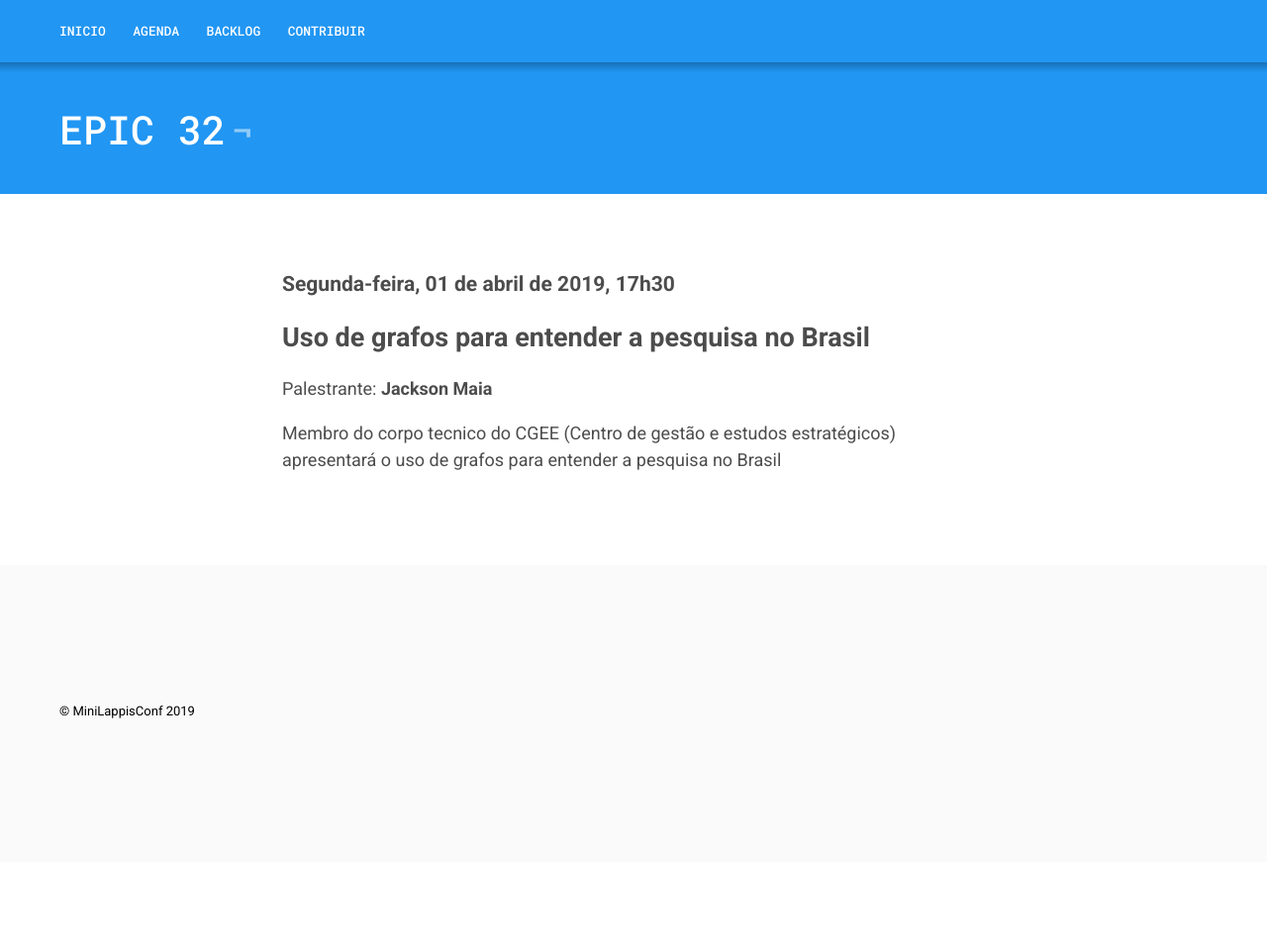
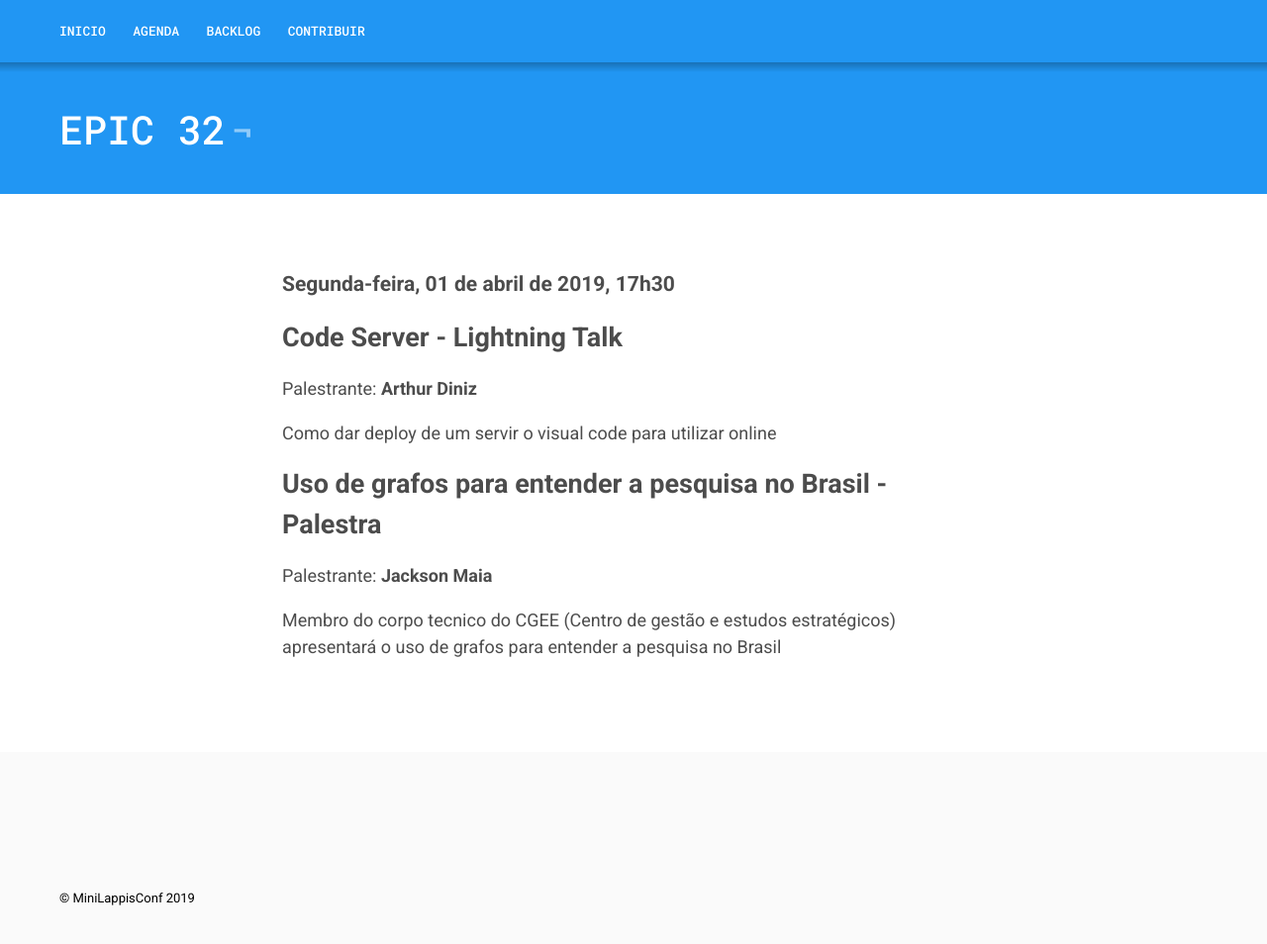
Before and after one commit to lappis-unb/MiniLappisConf, a Jekyll site: the page built from _posts/2019-03-24-epic32-draft.md, in a window 1280 px wide and 1060 px high. Shown: the top 954 px of the window at 99% size. Built offline with Jekyll 4.4.1, drawn with Linux system fonts in a browser that asks for light colours.

Commit message:
Add Lightning Talk for draft 32
Signed-off-by: Arthur Diniz <arthurbdiniz@gmail.com>

```diff
--- a/_posts/2019-03-24-epic32-draft.md
+++ b/_posts/2019-03-24-epic32-draft.md
@@ -9,7 +9,14 @@ tags:
 
 ### Segunda-feira, 01 de abril de 2019, 17h30
 
-## Uso de grafos para entender a pesquisa no Brasil
+## Code Server - Lightning Talk
+Palestrante: **Arthur Diniz**
+
+Como dar deploy de um servir o visual code para utilizar online
+
+
+
+## Uso de grafos para entender a pesquisa no Brasil - Palestra
 Palestrante: **Jackson Maia**
 
 Membro do corpo tecnico do CGEE (Centro de gestão e estudos estratégicos) apresentará o uso de grafos para entender a pesquisa no Brasil
```
